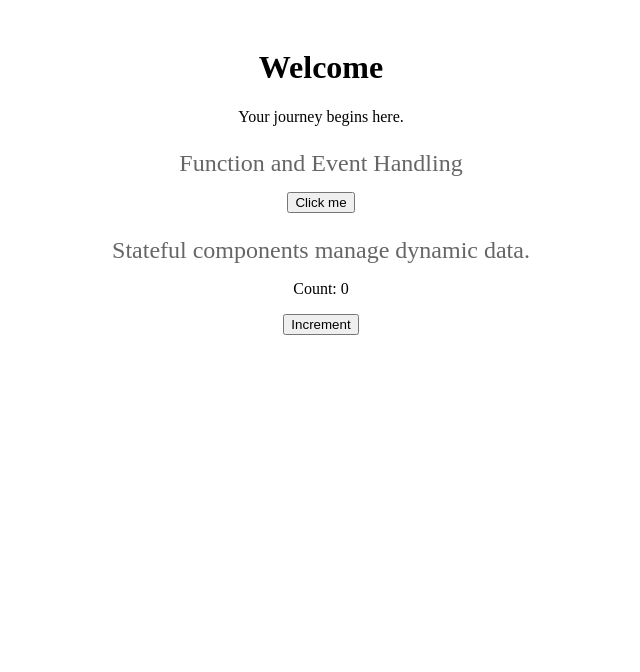
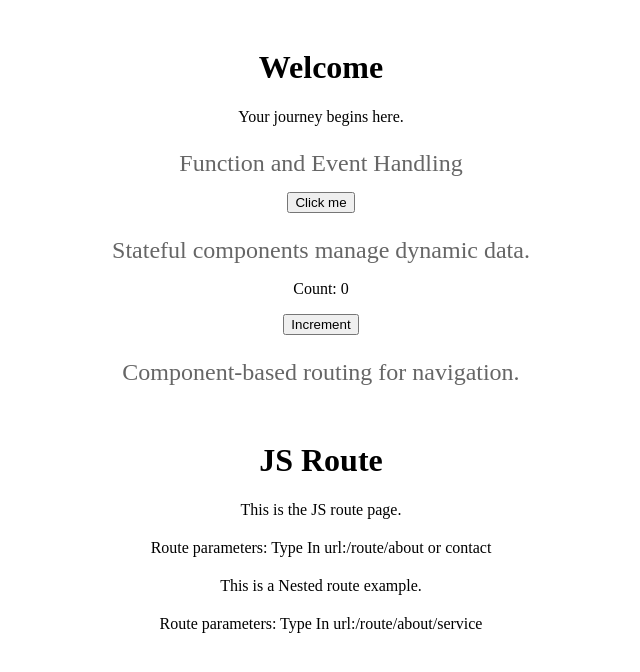
Before and after one commit to rakibhosain2302/learn-next-js, a Next.js app: page / in a window 1280 px wide. Shown: the top 672 px of the page, without its empty margins (319-959 px from the left). Built offline with nearby package versions, Linux system fonts and the light colour scheme.

Commit message:
route and nested Routing example add

```diff
--- /dev/null
+++ b/src/app/Components/jsroute.jsx
@@ -0,0 +1,22 @@
+import React from 'react'
+import styles from '../page.module.css'
+import { useParams } from 'next/navigation'
+
+const jsroute = () => {
+  const params = useParams()
+
+  return (
+    <div className={styles["page-container"]}>
+
+      <main>
+        <h1>JS Route</h1>
+        <p className={styles.content}>This is the JS route page.</p>
+        <p className={styles.content}>Route parameters: Type In url:/route/about or contact</p>
+        <p className={styles.content}>This is a Nested route example.</p>
+        <p className={styles.content}>Route parameters: Type In url:/route/about/service</p>
+      </main>
+    </div>
+  )
+}
+
+export default jsroute
--- a/src/app/page.js
+++ b/src/app/page.js
@@ -1,5 +1,7 @@
 "use client";
 import StateComponent from "./Components/state";
+import JsRoute from "./Components/jsroute";
+
 import styles from "./page.module.css";
 
 export default function Home() {
@@ -20,6 +22,10 @@ export default function Home() {
         {/* Components and State Handling */}
         <p className={styles["sub-title"]}>Stateful components manage dynamic data.</p>
         <StateComponent/>
+
+        {/* Component Routing */}
+        <p className={styles["sub-title"]}>Component-based routing for navigation.</p>
+        <JsRoute/>
       </main>
     </div>
   );
```
